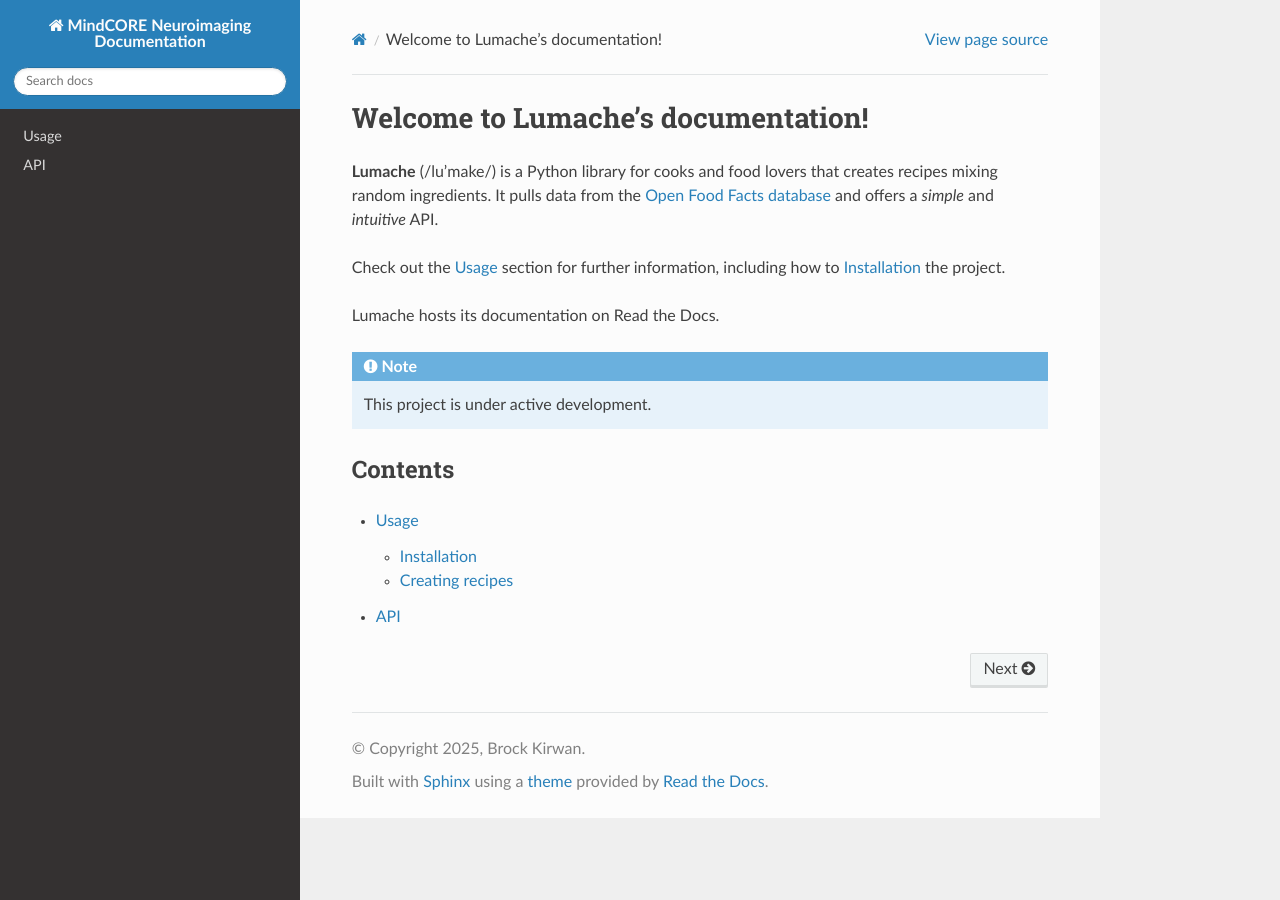
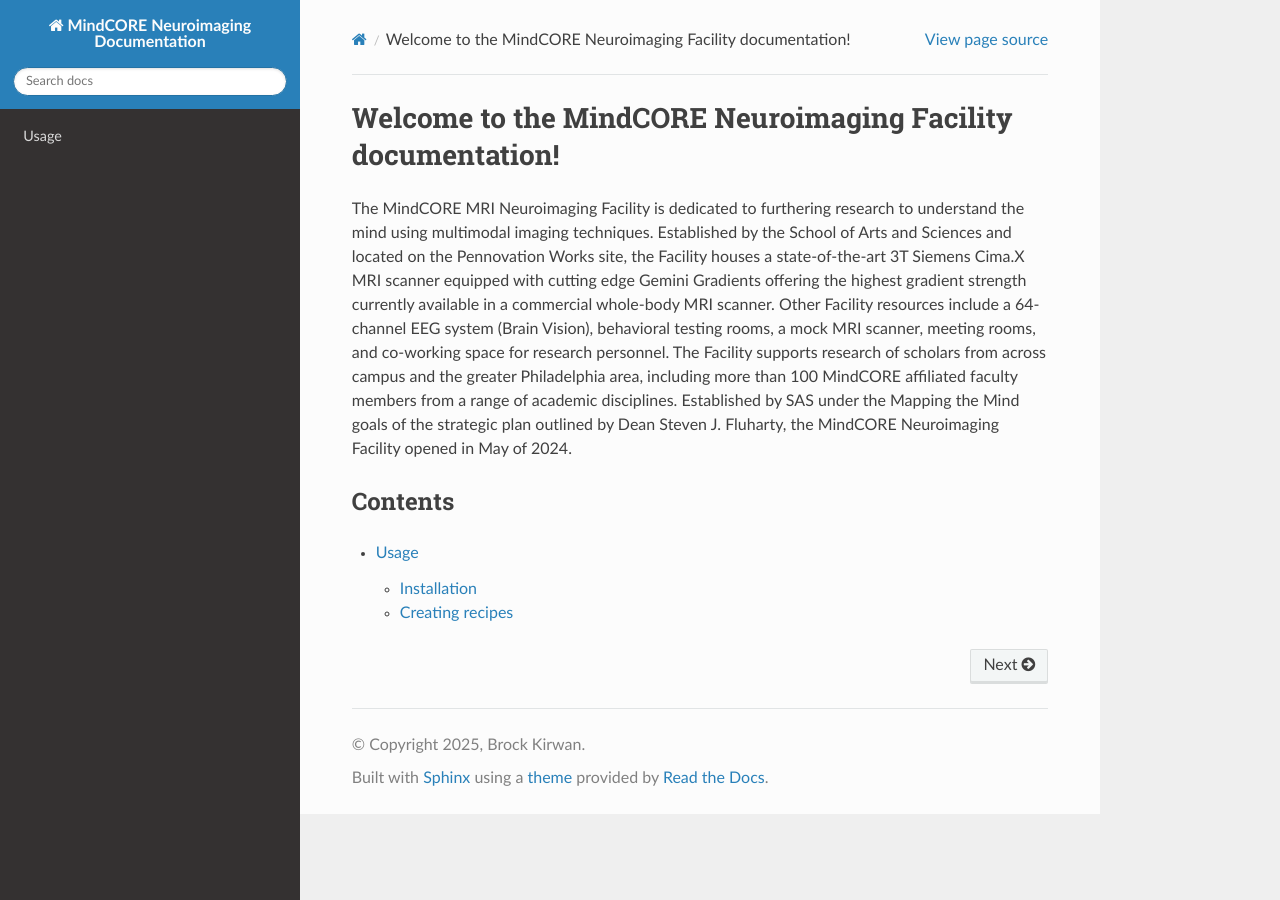
Before and after one commit to MindCORE-MRI/MindCORE-docs, a Sphinx documentation site: the page built from docs/source/index.rst, in a window 1280 px wide. Built offline with Sphinx 7.4.7 and the Read the Docs theme 3.1.0, drawn with Linux system fonts in a browser that asks for light colours.

Commit message:
Update index.rst
personalizing from the template

```diff
--- a/docs/source/index.rst
+++ b/docs/source/index.rst
@@ -1,19 +1,7 @@
-Welcome to Lumache's documentation!
+Welcome to the MindCORE Neuroimaging Facility documentation!
 ===================================
 
-**Lumache** (/lu'make/) is a Python library for cooks and food lovers
-that creates recipes mixing random ingredients.
-It pulls data from the `Open Food Facts database <https://world.openfoodfacts.org/>`_
-and offers a *simple* and *intuitive* API.
-
-Check out the :doc:`usage` section for further information, including
-how to :ref:`installation` the project.
-
-Lumache hosts its documentation on Read the Docs.
-
-.. note::
-
-   This project is under active development.
+The MindCORE MRI Neuroimaging Facility is dedicated to furthering research to understand the mind using multimodal imaging techniques. Established by the School of Arts and Sciences and located on the Pennovation Works site, the Facility houses a state-of-the-art 3T Siemens Cima.X MRI scanner equipped with cutting edge Gemini Gradients offering the highest gradient strength currently available in a commercial whole-body MRI scanner. Other Facility resources include a 64-channel EEG system (Brain Vision), behavioral testing rooms, a mock MRI scanner, meeting rooms, and co-working space for research personnel. The Facility supports research of scholars from across campus and the greater Philadelphia area, including more than 100 MindCORE affiliated faculty members from a range of academic disciplines. Established by SAS under the Mapping the Mind goals of the strategic plan outlined by Dean Steven J. Fluharty, the MindCORE Neuroimaging Facility opened in May of 2024.
 
 Contents
 --------
@@ -21,4 +9,3 @@
 .. toctree::
 
    usage
-   api
```
